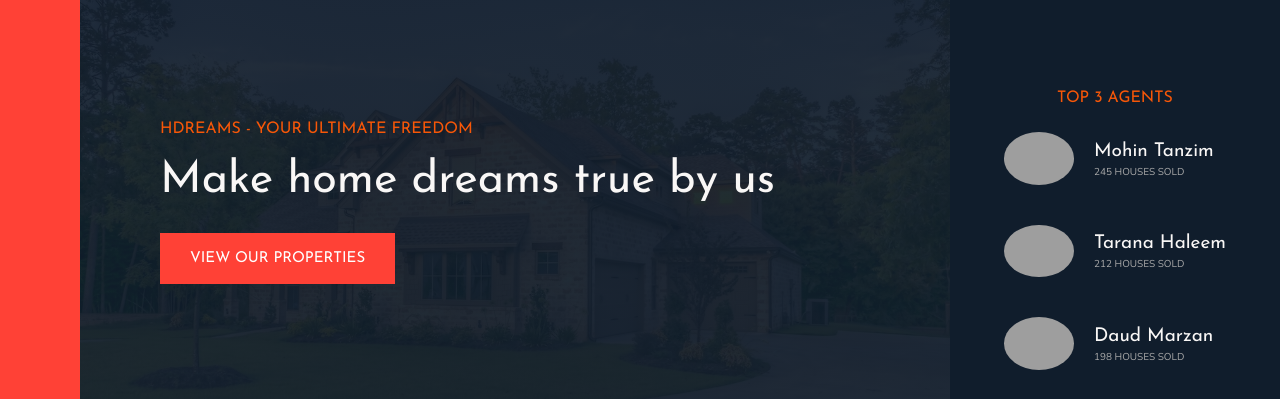
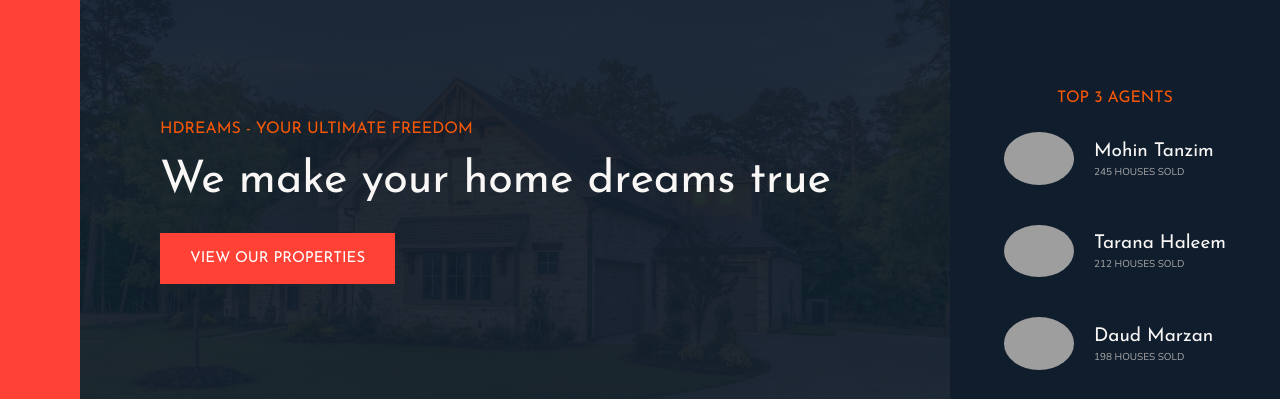
Before and after one commit to Hossain79/Hdreams, a website: page index.html in a window 1280 px wide. Shown: the part 92-491 px from the top of the page. Drawn offline with nearby package versions, Linux system fonts and the light colour scheme; grey boxes are pictures that could not be loaded.

Commit message:
Update index.html

```diff
--- a/index.html
+++ b/index.html
@@ -20,7 +20,7 @@
         <header class="header">
             <h1><img src="img/favicon.png" alt="Nexter logo" class="header__logo"> Hdreams </h1>
             <h3 class="heading-3">Hdreams - your ultimate freedom</h3>
-            <h2 class="heading-1">Make home dreams true by us</h2>
+            <h2 class="heading-1">We make your home dreams true</h2>
             <button class="btn header__btn">View our properties</button>
             <div class="header__seenon-text">Seen on</div>
             <div class="header__seenon-logos">
```
